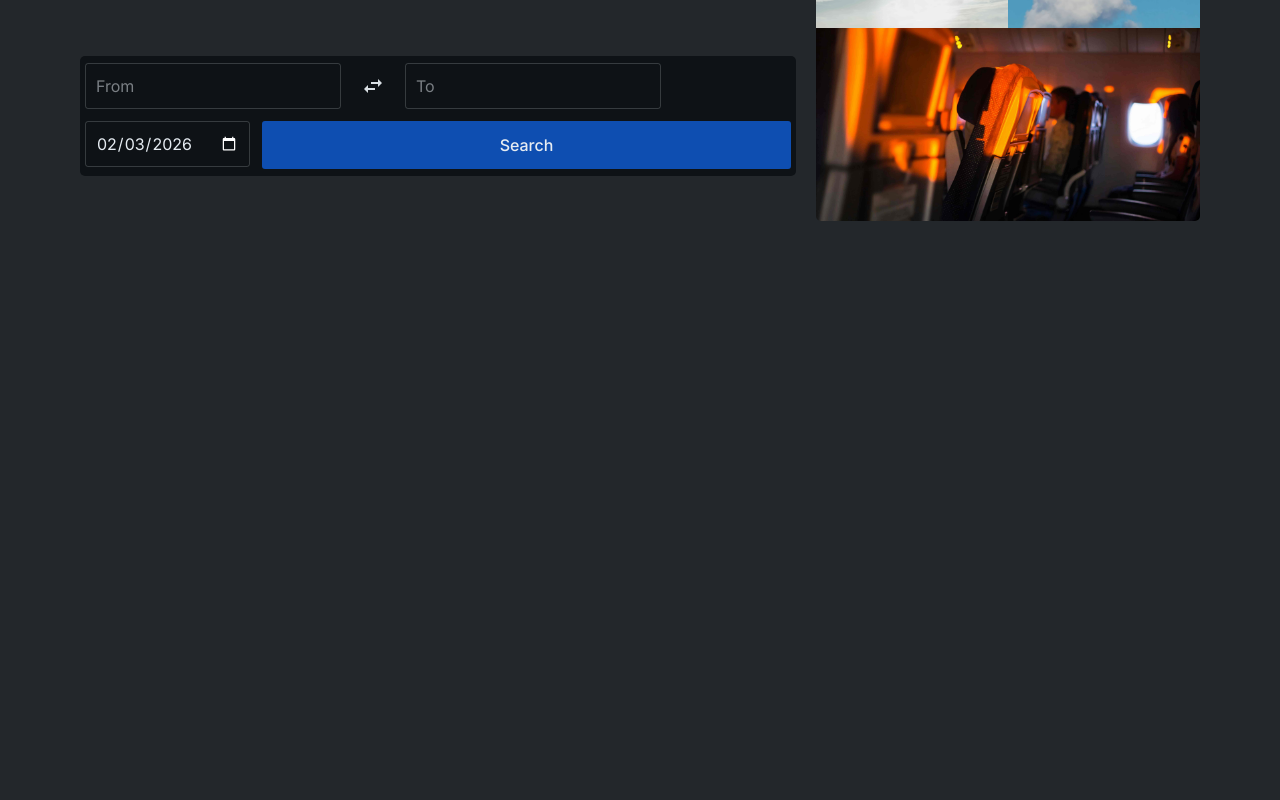
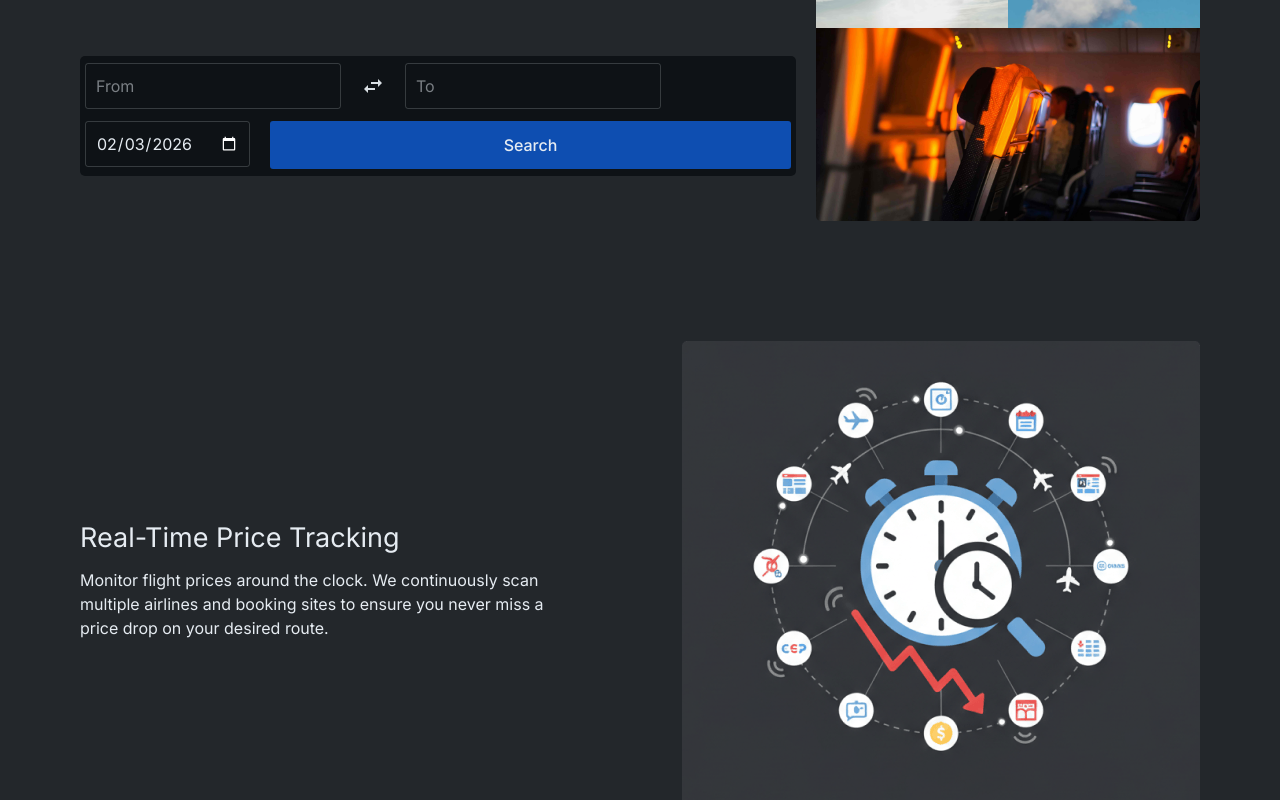
Before and after one commit to Nyima-ui/fairdrop, a Next.js app: page / in a window 1280 px wide. Shown: the part 300-1100 px from the top of the page. Before the commit the page ends 875 px from the top, so only its background shows below. Built offline with nearby package versions, Linux system fonts and the light colour scheme.

Commit message:
create features section

```diff
--- /dev/null
+++ b/app/components/Features.tsx
@@ -0,0 +1,53 @@
+import Image from "next/image";
+
+const features = [
+  {
+    heading: "Real-Time Price Tracking",
+    paragraph:
+      "Monitor flight prices around the clock. We continuously scan multiple airlines and booking sites to ensure you never miss a price drop on your desired route.",
+    image: "/images/feature-1.png",
+    imageAlt:
+      "A conceptual illustration of a clock surrounded by flight and data icons.",
+  },
+  {
+    heading: "Smart Price Alerts",
+    paragraph:
+      "Set your target price and preferred travel dates. We'll notify you via email and SMS the moment we find flights that match your budget, so you can book with confidence.",
+    image: "/images/feature-2.png",
+    imageAlt:
+      "Conceptual graphics showing time tracking, flight alerts, and data monitoring icons.",
+  },
+];
+
+const Features = () => {
+  return (
+    <section aria-labelledby="features-heading">
+      <h2 id="features-heading" className="sr-only">
+        Features
+      </h2>
+      {features.map((item, idx) => (
+        <article
+          key={idx}
+          className={`flex justify-between items-center py-15 gap-10 max-sm:gap-0 ${idx === 1 ? "flex-row-reverse" : ""} max-sm:flex-col`}
+        >
+          <div className="max-w-121.5">
+            <h3 className="text-4xl">{item.heading}</h3>
+            <p className="mt-3.75">{item.paragraph}</p>
+          </div>
+          <div className="w-129.5 max-sm:w-full max-sm:mt-11.25">
+            <Image
+              width={0}
+              height={0}
+              sizes="100vw"
+              style={{ width: "100%", height: "auto" }}
+              src={item.image}
+              alt={item.imageAlt}
+            />
+          </div>
+        </article>
+      ))}
+    </section>
+  );
+};
+
+export default Features;
--- a/app/components/Hero.tsx
+++ b/app/components/Hero.tsx
@@ -24,6 +24,7 @@ const Hero = () => {
           src="/images/airplane-1.jpg"
           alt="Airplane flying above sea"
           className="object-cover max-sm:hidden"
+          preload={true}
         />
         <Image
           width={0}
@@ -33,6 +34,7 @@ const Hero = () => {
           src="/images/airplane.jpg"
           alt="Airplane flying in blue sky"
           className="object-cover max-sm:hidden"
+          preload={true}
         />
         <Image
           width={0}
@@ -42,6 +44,7 @@ const Hero = () => {
           src="/images/in-airplane.jpg"
           alt="Person sitting in airplane"
           className="object-cover max-sm:h-full!"
+          preload={true}
         />
       </figure>
     </section>
@@ -49,88 +52,3 @@ const Hero = () => {
 };
 
 export default Hero;
-
-// <div className="pt-11.25 pb-7.5 sm:flex sm:flex-row-reverse">
-//   <div className="h-45 rounded-lg overflow-hidden">
-//     <div className="hidden sm:block">
-//       <div className="w-[194px]">
-//         <Image
-//           src="/images/airplane-1.jpg"
-//           width={0}
-//           height={0}
-//           sizes="100vw"
-//           style={{ width: "100%", height: "100%" }}
-//           alt=""
-//           className="object-cover"
-//         />
-//       </div>
-//       <div>
-//         <Image
-//           src="/images/in-airplane.jpg"
-//           width={0}
-//           height={0}
-//           sizes="100vw"
-//           style={{ width: "100%", height: "100%" }}
-//           alt=""
-//           className="object-cover"
-//         />
-//       </div>
-//     </div>
-//     <Image
-//       src="/images/in-airplane.jpg"
-//       width={0}
-//       height={0}
-//       sizes="100vw"
-//       style={{ width: "100%", height: "100%" }}
-//       alt=""
-//       className="object-cover"
-//     />
-//   </div>
-//   <div className="mt-11.25">
-//     <h1 className="text-[39px] leading-11.75">
-//       Get best deals on flights tickets
-//     </h1>
-//     <p className="mt-5">
-//       <span className="font-bold">FairDrop</span> allows you to search for flights and setup price
-//       alerts whenever flight prices drop a certain threshold.
-//     </p>
-//   </div>
-// </div>
-
-//   <div className="border ">
-//     <div className="flex gap-5">
-//       <div className="w-50 h-45 overflow-hidden rounded-lg">
-//         <Image
-//           src="/images/airplane-1.jpg"
-//           width={0}
-//           height={0}
-//           sizes="100vw"
-//           style={{ width: "100%", height: "100%" }}
-//           alt=""
-//           className="object-cover"
-//         />
-//       </div>
-//       <div className="w-50 h-45 overflow-hidden rounded-lg">
-//         <Image
-//           src="/images/airplane.jpg"
-//           width={0}
-//           height={0}
-//           sizes="100vw"
-//           style={{ width: "100%", height: "100%" }}
-//           alt=""
-//           className="object-cover"
-//         />
-//       </div>
-//     </div>
-//     <div className="h-45 rounded-lg overflow-hidden mt-5">
-//       <Image
-//         src="/images/in-airplane.jpg"
-//         width={0}
-//         height={0}
-//         sizes="100vw"
-//         style={{ width: "100%", height: "100%" }}
-//         alt=""
-//         className="object-cover"
-//       />
-//     </div>
-//   </div>
--- a/app/components/Search.tsx
+++ b/app/components/Search.tsx
@@ -2,7 +2,11 @@ import Image from "next/image";
 
 const Search = () => {
   return (
-    <form className="flex bg-input-background px-1.25 py-1.75 gap-3 mt-15 rounded-lg w-full flex-wrap">
+    <form
+      role="search"
+      aria-label="Flight search"
+      className="flex bg-input-background px-1.25 py-1.75 gap-3 mt-15 rounded-lg w-full flex-wrap"
+    >
       <div className="flex gap-5">
         <div>
           <label htmlFor="origin" className="sr-only">
@@ -13,27 +17,36 @@ const Search = () => {
             type="text"
             placeholder="From"
             name="origin"
+            required
             className="border border-input-border p-2.5 rounded-sm w-full"
           />
         </div>
 
-        <Image height={24} width={24} src="/icons/back-forth-icon.svg" alt="" />
+        <Image
+          height={24}
+          width={24}
+          src="/icons/back-forth-icon.svg"
+          alt="Swap origin and destination"
+          role="img"
+        />
 
         <div>
           <label htmlFor="destination" className="sr-only">
-            Destination
+            Destination date
           </label>
           <input
             id="destination"
             type="text"
             placeholder="To"
             name="destination"
+            required
             className="border border-input-border p-2.5 rounded-sm w-full"
           />
         </div>
       </div>
 
-      <div>
+      <div className="flex flex-1 gap-5">
+        <div className="max-sm:w-46.25">
           <label htmlFor="departure" className="sr-only">
             Departure
           </label>
@@ -42,6 +55,7 @@ const Search = () => {
             type="date"
             placeholder="Departure"
             name="departure"
+            required
             defaultValue={new Date().toISOString().split("T")[0]}
             className="border border-input-border p-2.5 rounded-sm cursor-pointer date scheme-dark min-w-0 flex-1 w-full"
           />
@@ -53,6 +67,7 @@ const Search = () => {
         >
           Search
         </button>
+      </div>
     </form>
   );
 };
--- a/app/page.tsx
+++ b/app/page.tsx
@@ -1,9 +1,11 @@
+import Features from "./components/Features";
 import Hero from "./components/Hero";
 
 export default function Home() {
   return (
     <div className="min-h-screen">
       <Hero />
+      <Features />
     </div>
   );
 }
```
Also changed, not shown: public/images/feature-1.png (added), public/images/feature-2.png (added). Lines whose indentation alone changed are shown as unchanged.
